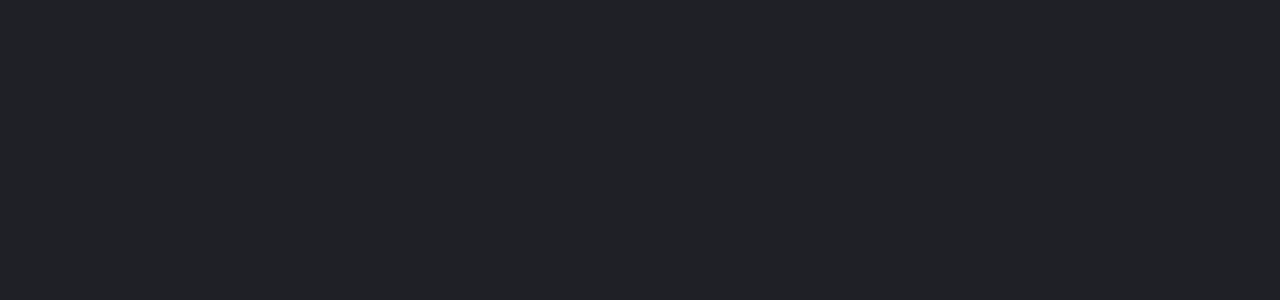
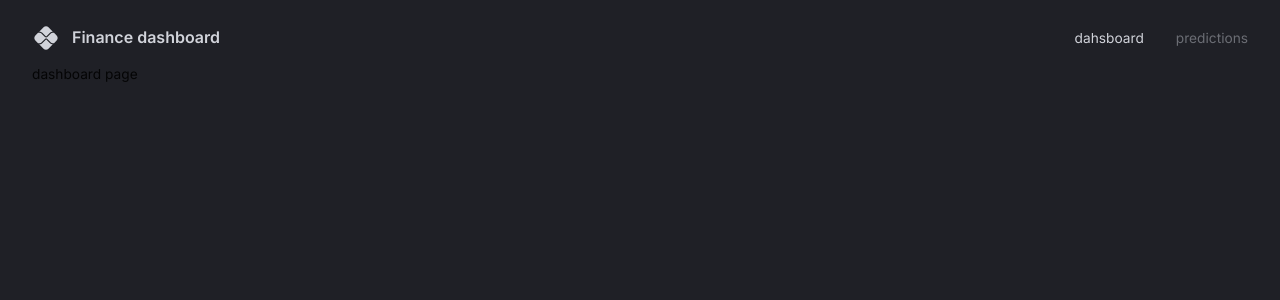
Before and after one commit to DecadeReverb/finance-dashboard-mern, a React (Vite) app in the folder client/: page / in a window 1280 px wide. Shown: the top 300 px of the page. Built offline with nearby package versions, Linux system fonts and the light colour scheme.

Commit message:
page structure and navbar

```diff
--- a/client/src/App.tsx
+++ b/client/src/App.tsx
@@ -1,5 +1,40 @@
+import { Box, ThemeProvider } from "@mui/material";
+import { createTheme } from "@mui/material/styles";
+import { useMemo } from "react";
+import { themeSettings } from "./theme";
+import CssBaseline from "@mui/material/CssBaseline";
+import { Routes, Route, BrowserRouter } from "react-router-dom";
+import Navbar from "./pages/navbar";
+
 function App() {
-    return <div className="app"></div>;
+    const theme = useMemo(() => createTheme(themeSettings), []);
+
+    return (
+        <div className="app">
+            <BrowserRouter>
+                <ThemeProvider theme={theme}>
+                    <CssBaseline />
+                    <Box
+                        width="100%"
+                        height="100%"
+                        padding="1rem 2rem 4rem 2rem"
+                    >
+                        <Navbar />
+                        <Routes>
+                            <Route
+                                path="/"
+                                element={<div>dashboard page</div>}
+                            />
+                            <Route
+                                path="/predictions"
+                                element={<div>predictions page</div>}
+                            />
+                        </Routes>
+                    </Box>
+                </ThemeProvider>
+            </BrowserRouter>
+        </div>
+    );
 }
 
 export default App;
--- /dev/null
+++ b/client/src/components/FlexBetween.tsx
@@ -0,0 +1,10 @@
+import { Box } from "@mui/material";
+import { styled } from "@mui/system";
+
+const FlexBetween = styled(Box)({
+    display: "flex",
+    justifyContent: "space-between",
+    alignItems: "center",
+});
+
+export default FlexBetween;
--- /dev/null
+++ b/client/src/expanded.theme.ts
@@ -0,0 +1,12 @@
+// eslint-disable-next-line
+import { Palette, PaletteColor } from "@mui/material/styles/createPalette";
+
+declare module "@mui/material/styles/createPalette" {
+    interface PaletteColor {
+        [key: number]: string;
+    }
+
+    interface Palette {
+        tertiary: PaletteColor;
+    }
+}
--- /dev/null
+++ b/client/src/pages/navbar/index.tsx
@@ -0,0 +1,59 @@
+import { useState } from "react";
+import { Link } from "react-router-dom";
+import { Box, Typography, useTheme } from "@mui/material";
+import FlexBetween from "../../components/FlexBetween";
+import PixIcon from "@mui/icons-material/Pix";
+
+type Props = {};
+
+const Navbar = (props: Props) => {
+    const { palette } = useTheme();
+    const [selected, setSelected] = useState("dashboard");
+    return (
+        <FlexBetween mb="0.25rem" p="0.5rem 0rem" color={palette.grey[300]}>
+            {/* LEFT SIDE */}
+            <FlexBetween gap="0.75rem">
+                <PixIcon sx={{ fontSize: "28px" }} />
+                <Typography variant="h4" fontSize="16px">
+                    Finance dashboard
+                </Typography>
+            </FlexBetween>
+            {/* RIGHT SIDE */}
+            <FlexBetween gap="2rem">
+                <Box sx={{ "&:hover": { color: palette.primary[100] } }}>
+                    <Link
+                        to="/"
+                        onClick={() => setSelected("dashboard")}
+                        style={{
+                            color:
+                                selected === "dashboard"
+                                    ? "inherit"
+                                    : palette.grey[700],
+                            textDecoration: "inherit",
+                        }}
+                    >
+                        dahsboard
+                    </Link>
+                </Box>
+                <Box>
+                    {" "}
+                    <Link
+                        to="/"
+                        onClick={() => setSelected("predictions")}
+                        style={{
+                            color:
+                                selected === "predictions"
+                                    ? "inherit"
+                                    : palette.grey[700],
+                            textDecoration: "inherit",
+                        }}
+                    >
+                        predictions
+                    </Link>
+                </Box>
+            </FlexBetween>
+        </FlexBetween>
+    );
+};
+
+export default Navbar;
--- /dev/null
+++ b/client/src/theme.ts
@@ -0,0 +1,121 @@
+export const tokens = {
+    grey: {
+      100: "#f0f0f3",
+      200: "#e1e2e7",
+      300: "#d1d3da",
+      400: "#c2c5ce",
+      500: "#b3b6c2",
+      600: "#8f929b",
+      700: "#6b6d74",
+      800: "#48494e",
+      900: "#242427",
+    },
+    primary: {
+
+      // light green
+      100: "#d0fcd0",
+      200: "#adf9a0",
+      300: "#75f571",
+      400: "#56f241",
+      500: "#21ef12",
+      600: "#14bf0e",
+      700: "#0b8f14",
+      800: "#076011",
+      900: "#043005",
+
+    // aqua - alt colours
+    // 100: "#d0fcf4",
+    // 200: "#a0f9e9",
+    // 300: "#71f5de",
+    // 400: "#41f2d3",
+    // 500: "#12efc8",
+    // 600: "#0ebfa0",
+    // 700: "#0b8f78",
+    // 800: "#076050",
+    // 900: "#043028",
+
+    },
+    secondary: {
+      // yellow
+      100: "#fcf0dd",
+      200: "#fae1bb",
+      300: "#f7d299",
+      400: "#f5c377",
+      500: "#f2b455",
+      600: "#c29044",
+      700: "#916c33",
+      800: "#614822",
+      900: "#302411",
+    },
+
+
+    tertiary: {
+      // purple
+      500: "#8884d8",
+    },
+    background: {
+      light: "#2d2d34",
+      main: "#1f2026",
+    },
+  };
+
+  // mui theme settings
+  export const themeSettings = {
+    palette: {
+      primary: {
+        ...tokens.primary,
+        main: tokens.primary[500],
+        light: tokens.primary[400],
+      },
+      secondary: {
+        ...tokens.secondary,
+        main: tokens.secondary[500],
+      },
+      tertiary: {
+        ...tokens.tertiary,
+      },
+      grey: {
+        ...tokens.grey,
+        main: tokens.grey[500],
+      },
+      background: {
+        default: tokens.background.main,
+        light: tokens.background.light,
+      },
+    },
+    typography: {
+      fontFamily: ["Inter", "sans-serif"].join(","),
+      fontSize: 12,
+      h1: {
+        fontFamily: ["Inter", "sans-serif"].join(","),
+        fontSize: 32,
+      },
+      h2: {
+        fontFamily: ["Inter", "sans-serif"].join(","),
+        fontSize: 24,
+      },
+      h3: {
+        fontFamily: ["Inter", "sans-serif"].join(","),
+        fontSize: 20,
+        fontWeight: 800,
+        color: tokens.grey[200],
+      },
+      h4: {
+        fontFamily: ["Inter", "sans-serif"].join(","),
+        fontSize: 14,
+        fontWeight: 600,
+        color: tokens.grey[300],
+      },
+      h5: {
+        fontFamily: ["Inter", "sans-serif"].join(","),
+        fontSize: 12,
+        fontWeight: 400,
+        color: tokens.grey[500],
+      },
+      h6: {
+        fontFamily: ["Inter", "sans-serif"].join(","),
+        fontSize: 10,
+        color: tokens.grey[700],
+      },
+    },
+  };
```
Also changed, not shown: client/src/index.css (line endings or trailing spaces).
